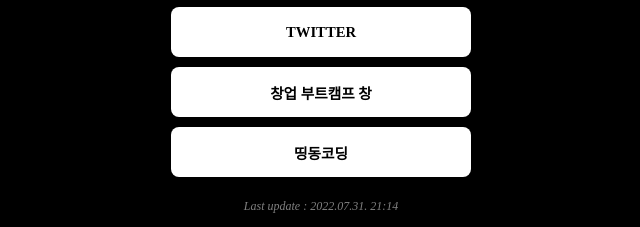
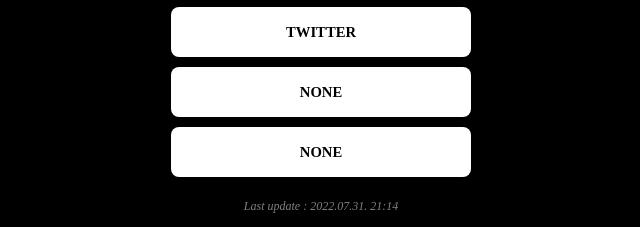
Before and after one commit to dvtta12/mypage, a plain HTML site: page index.html in a window 1280 px wide. Shown: the part 292-519 px from the top of the page, without its empty margins (319-959 px from the left). Drawn offline with Linux system fonts and the light colour scheme; a web font is replaced by a local one.

Commit message:
Update index.html

```diff
--- a/index.html
+++ b/index.html
@@ -92,8 +92,8 @@
         <p class="sub">DVTTA's side project portfolio since 2022.7.31.</p>
         <a target="_blank" href="https://dvtta12.postype.com">POSTYPE</a>
         <a target="_blank" href="https://twitter.com/DVTTA12">TWITTER</a>
-        <a target="_blank" href="https://chang.spartacodingclub.kr/">창업 부트캠프 창</a>
-        <a target="_blank" href="https://ddingdong.spartacodingclub.kr/">띵동코딩</a>
+        <a target="_blank" href="">NONE</a>
+        <a target="_blank" href="">NONE</a>
         <p class="lastupdate">Last update : 2022.07.31. 21:14</p>
     </div>
 
```
